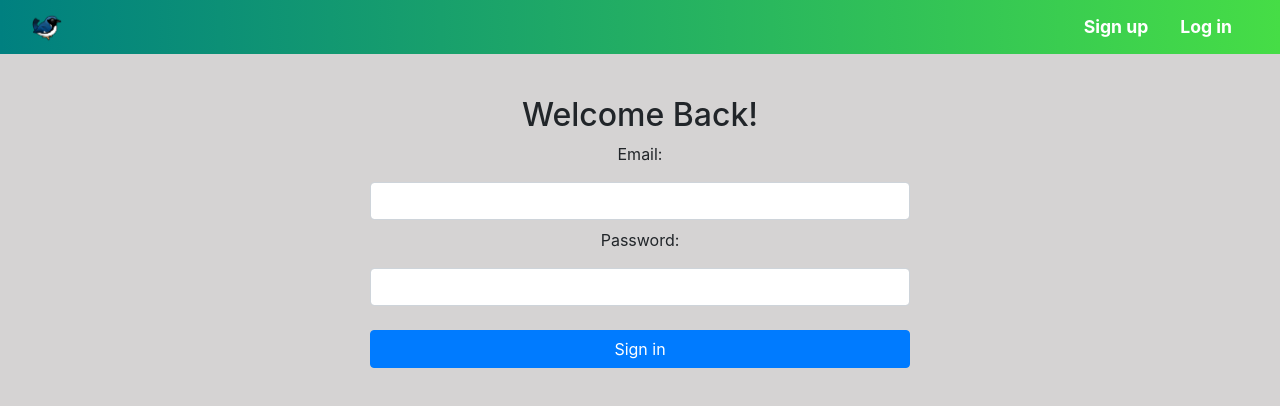
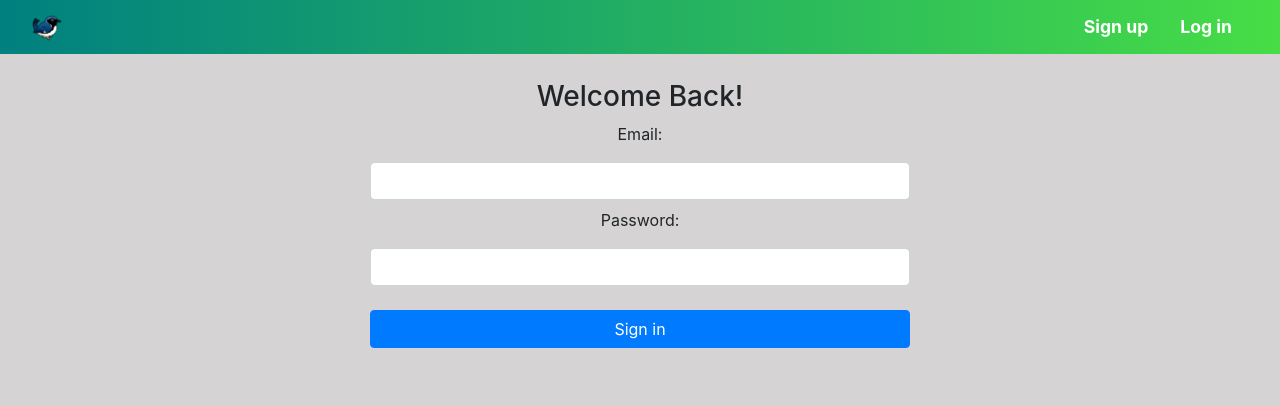
Before and after one commit to KaungKhantThar7777/warbler-client, a React (Create React App) app: page /signin in a window 1280 px wide. Shown: the top 406 px of the page. Built offline with nearby package versions, Linux system fonts and the light colour scheme.

Commit message:
Final touch on css

```diff
--- a/src/components/AuthForm.js
+++ b/src/components/AuthForm.js
@@ -39,10 +39,10 @@ const AuthForm = (props) => {
     setCredentials({ ...credentials, [name]: value });
   };
   return (
-    <div className="my-3 row justify-content-md-center text-center">
+    <div className="mt-3 row justify-content-md-center text-center">
       <div className="col-md-6">
-        <form onSubmit={handleSubmit} className="my-3">
-          <h2>{heading}</h2>
+        <form onSubmit={handleSubmit}>
+          <h3>{heading}</h3>
 
           {errors.message && (
             <div className="alert alert-danger">{errors.message}</div>
--- a/src/components/Homepage.js
+++ b/src/components/Homepage.js
@@ -33,7 +33,7 @@ const Homepage = ({ currentUser, setCurrentUser }) => {
   if (!currentUser.isAuthenticated) {
     return (
       <div className="home-hero">
-        <div className="primary-overlay">
+        <div className="primary-overlay text-center">
           <h1>What's happening?</h1>
           <h4>New to Warbler</h4>
           <Link to="signup" className="btn btn-primary">
```
